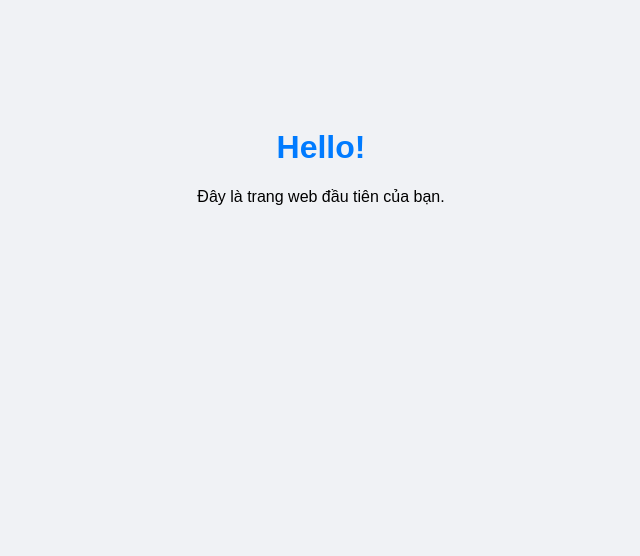
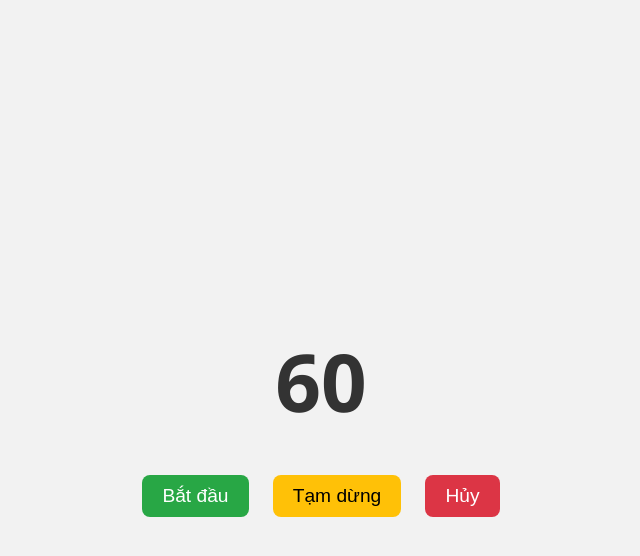
Before and after one commit to PTKhoa222/ORC, a plain HTML site: page index.html in a window 1280 px wide. Shown: the whole page, without its empty margins (319-959 px from the left). Drawn offline with Linux system fonts and the light colour scheme.

Commit message:
index.html

```diff
--- a/index.html
+++ b/index.html
@@ -1,23 +1,91 @@
 <!DOCTYPE html>
 <html lang="vi">
 <head>
-  <meta charset="UTF-8" />
-  <meta name="viewport" content="width=device-width, initial-scale=1.0" />
-  <title>Trang Web Đầu Tiên</title>
+  <meta charset="UTF-8">
+  <title>Đếm ngược 60s</title>
   <style>
     body {
-      font-family: Arial, sans-serif;
-      background-color: #f0f2f5;
-      text-align: center;
-      padding-top: 100px;
+      font-family: 'Segoe UI', sans-serif;
+      background: #f2f2f2;
+      display: flex;
+      flex-direction: column;
+      align-items: center;
+      justify-content: center;
+      height: 100vh;
+      margin: 0;
     }
     h1 {
-      color: #007bff;
+      font-size: 5rem;
+      margin-bottom: 30px;
+      color: #333;
     }
+    .buttons button {
+      font-size: 1.2rem;
+      margin: 10px;
+      padding: 10px 20px;
+      border: none;
+      border-radius: 8px;
+      cursor: pointer;
+      transition: background 0.2s;
+    }
+    .start { background-color: #28a745; color: white; }
+    .pause { background-color: #ffc107; color: black; }
+    .reset { background-color: #dc3545; color: white; }
+    .start:hover { background-color: #218838; }
+    .pause:hover { background-color: #e0a800; }
+    .reset:hover { background-color: #c82333; }
   </style>
 </head>
 <body>
-  <h1>Hello!</h1>
-  <p>Đây là trang web đầu tiên của bạn.</p>
+
+  <h1 id="timer">60</h1>
+
+  <div class="buttons">
+    <button class="start" onclick="startCountdown()">Bắt đầu</button>
+    <button class="pause" onclick="pauseCountdown()">Tạm dừng</button>
+    <button class="reset" onclick="resetCountdown()">Hủy</button>
+  </div>
+
+  <script>
+    let countdown;
+    let timeLeft = 60;
+    let isRunning = false;
+
+    function updateDisplay() {
+      document.getElementById('timer').textContent = timeLeft;
+    }
+
+    function startCountdown() {
+      if (!isRunning && timeLeft > 0) {
+        isRunning = true;
+        countdown = setInterval(() => {
+          if (timeLeft > 0) {
+            timeLeft--;
+            updateDisplay();
+          } else {
+            clearInterval(countdown);
+            isRunning = false;
+            alert("Hết giờ!");
+          }
+        }, 1000);
+      }
+    }
+
+    function pauseCountdown() {
+      clearInterval(countdown);
+      isRunning = false;
+    }
+
+    function resetCountdown() {
+      clearInterval(countdown);
+      timeLeft = 60;
+      updateDisplay();
+      isRunning = false;
+    }
+
+    // Khởi tạo hiển thị ban đầu
+    updateDisplay();
+  </script>
+
 </body>
 </html>
```
